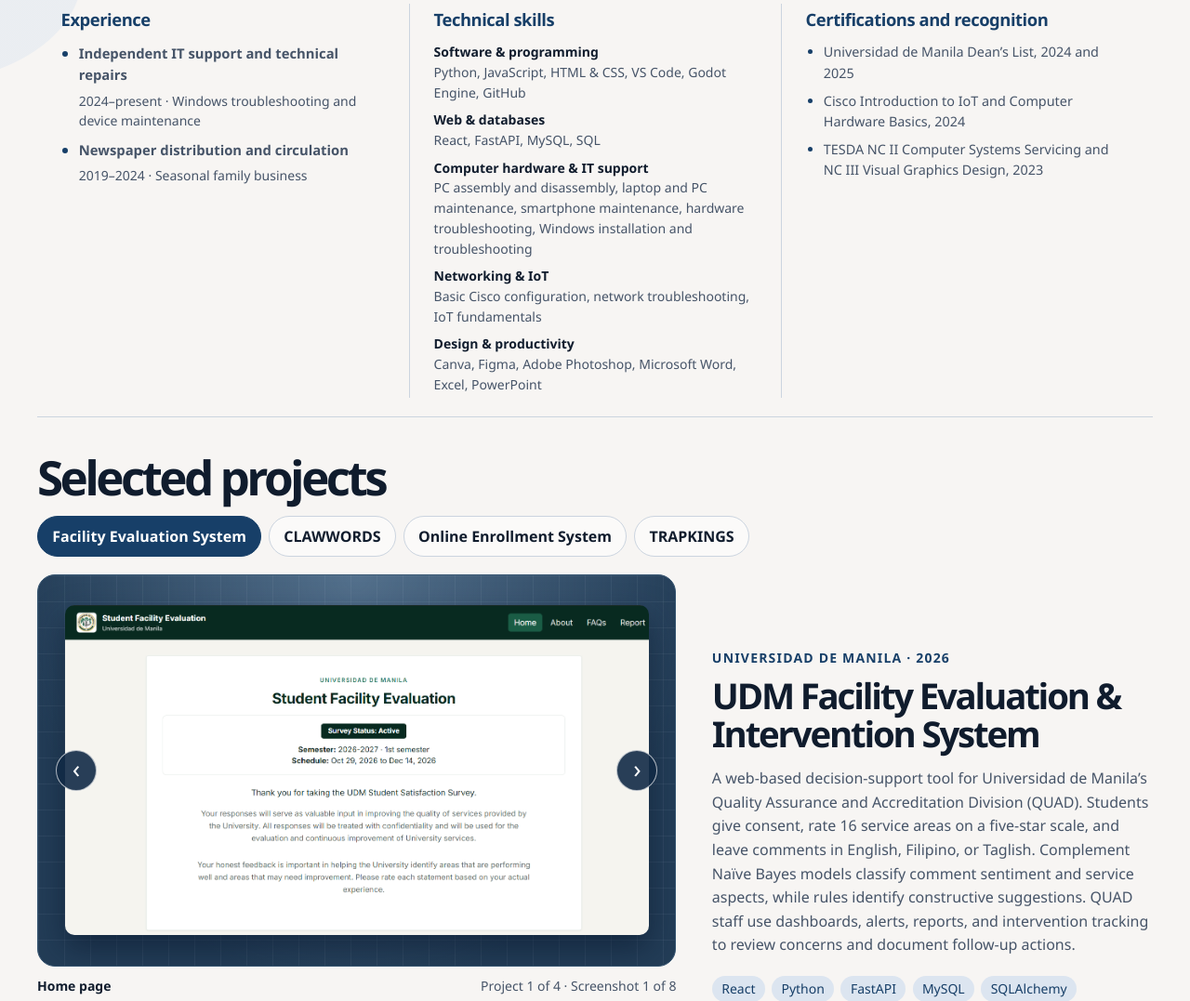
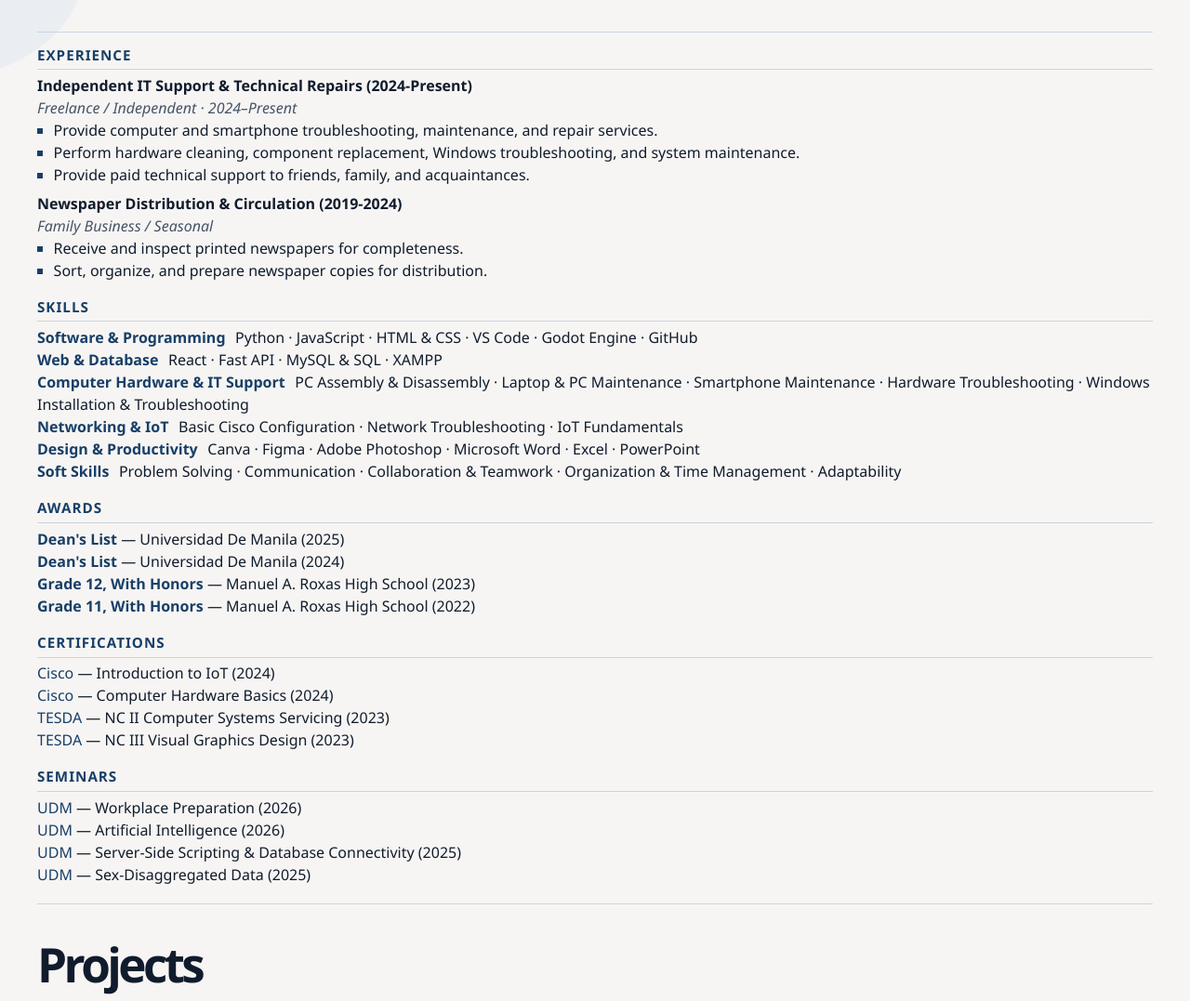
Before and after one commit to clarencebaes/portfolio, a plain HTML site: page index.html in a window 1280 px wide. Shown: the part 519-1596 px from the top of the page at 93% size. Drawn offline with Linux system fonts and the light colour scheme.

Commit message:
Publish final resume and remove enrollment project

```diff
--- a/gallery.js
+++ b/gallery.js
@@ -3,7 +3,7 @@ const projects = [
     title: "UDM Facility Evaluation & Intervention System",
     pickerLabel: "Facility Evaluation System",
     meta: "Universidad de Manila · 2026",
-    description: "A web-based decision-support tool for Universidad de Manila’s Quality Assurance and Accreditation Division (QUAD). Students give consent, rate 16 service areas on a five-star scale, and leave comments in English, Filipino, or Taglish. Complement Naïve Bayes models classify comment sentiment and service aspects, while rules identify constructive suggestions. QUAD staff use dashboards, alerts, reports, and intervention tracking to review concerns and document follow-up actions.",
+    description: "Developed a full-stack web application that collects student ratings and comments across 16 service areas at Universidad de Manila. The semester-specific survey records student consent and accepts five-star ratings and comments in English, Filipino, or Taglish. Complement Naïve Bayes models classify comment sentiment and identify service aspects, while rules flag constructive suggestions. Quality Assurance and Accreditation Division (QUAD) staff can review trends and alerts, generate reports, and track recommended actions through the intervention workflow.",
     stack: ["React", "Python", "FastAPI", "MySQL", "SQLAlchemy", "scikit-learn"],
     screenshots: [
       {
@@ -92,28 +92,6 @@ const projects = [
       thumbnail: `assets/clawwords/${file}-thumb.jpg`,
       width: 1920,
       height: 1080,
-      label,
-      alt,
-      caption
-    }))
-  },
-  {
-    title: "UDM Online Enrollment System",
-    pickerLabel: "Online Enrollment System",
-    meta: "Universidad de Manila · 2026",
-    description: "I built a web application that connects the two sides of Universidad de Manila’s enrollment process. Applicants can read admissions instructions, submit their details, and return through the applicant portal. Staff can filter applications by program, term, or status, enroll accepted applicants, and check section capacity in the roster before exporting it as a CSV.",
-    stack: ["React", "Python", "FastAPI", "MySQL"],
-    screenshots: [
-      ["01-home", 1917, 917, "Home page", "UDM Online Enrollment System landing page with an Enroll Now button", "The landing page gives applicants a clear entry point to enrollment."],
-      ["02-admissions", 1896, 905, "Admissions", "Admissions announcements with application requirements and appointment guidance", "Applicants can review announcements, deadlines, and appointment instructions."],
-      ["03-application", 1887, 906, "Application form", "Blank online admissions application form", "The online form collects the information needed to start an application."],
-      ["04-login", 1900, 906, "Applicant portal", "Applicant portal sign-in screen with an application ID and password form", "Applicants sign in using their application ID and password."],
-      ["05-enrollment", 1917, 910, "Enrollment management", "Admin view with application statuses and an enrolled-student roster populated with demo records", "Staff review applications, enroll accepted students, and filter or export the roster. This screenshot uses demo records."]
-    ].map(([file, width, height, label, alt, caption]) => ({
-      src: `assets/enrollment/${file}.png`,
-      thumbnail: `assets/enrollment/${file}-thumb.jpg`,
-      width,
-      height,
       label,
       alt,
       caption
--- a/index.html
+++ b/index.html
@@ -3,7 +3,7 @@
 <head>
   <meta charset="utf-8">
   <meta name="viewport" content="width=device-width, initial-scale=1">
-  <meta name="description" content="Clarence Baes’s portfolio featuring the Facility Evaluation System, CLAWWORDS, TRAPKINGS, and the UDM Online Enrollment System.">
+  <meta name="description" content="Clarence Baes’s portfolio featuring the Facility Evaluation System, CLAWWORDS, and TRAPKINGS.">
   <meta name="theme-color" content="#F7F5F3">
   <title>Clarence Baes | Project Portfolio</title>
   <link rel="stylesheet" href="styles.css">
@@ -27,7 +27,7 @@
           <p class="eyebrow">About me</p>
           <h1 id="about-title">Clarence Baes</h1>
           <p class="hero-role">BS Information Technology student</p>
-          <p>I’m Clarence Carl Henry J. Baes. I build web applications and games and provide independent IT support. I bring together programming, database development, and design to build tools people can use. When I troubleshoot or work with a team, I listen first, explain solutions clearly, and adapt as priorities change.</p>
+          <p>I am Clarence Carl Henry J. Baes, an Information Technology student with a strong interest in web development, game development, and IT support. I have foundational experience in programming, database management, and digital design, which I apply to developing practical, user-focused solutions. I am committed to continuous learning, effective collaboration, and providing reliable technical support through clear communication, adaptability, and problem-solving.</p>
           <div class="hero-actions">
             <a class="button button-primary" href="#projects">Explore my projects</a>
             <a class="button button-outline" href="assets/clarence-baes-cv.pdf" download="Clarence_Baes_Resume.pdf">Download CV</a>
@@ -38,53 +38,75 @@
           <div><dt>Location</dt><dd>Manila, Philippines</dd></div>
         </dl>
       </div>
-      <div class="resume-grid">
-          <div>
-            <h2>Experience</h2>
-            <ol class="experience-list">
-              <li><h3>Independent IT support and technical repairs</h3><p>2024–present · Windows troubleshooting and device maintenance</p></li>
-              <li><h3>Newspaper distribution and circulation</h3><p>2019–2024 · Seasonal family business</p></li>
-            </ol>
-          </div>
-          <div>
-            <h2>Technical skills</h2>
-            <dl class="skills-list">
-              <div>
-                <dt>Software &amp; programming</dt>
-                <dd>Python, JavaScript, HTML &amp; CSS, VS Code, Godot Engine, GitHub</dd>
-              </div>
-              <div>
-                <dt>Web &amp; databases</dt>
-                <dd>React, FastAPI, MySQL, SQL</dd>
-              </div>
-              <div>
-                <dt>Computer hardware &amp; IT support</dt>
-                <dd>PC assembly and disassembly, laptop and PC maintenance, smartphone maintenance, hardware troubleshooting, Windows installation and troubleshooting</dd>
-              </div>
-              <div>
-                <dt>Networking &amp; IoT</dt>
-                <dd>Basic Cisco configuration, network troubleshooting, IoT fundamentals</dd>
-              </div>
-              <div>
-                <dt>Design &amp; productivity</dt>
-                <dd>Canva, Figma, Adobe Photoshop, Microsoft Word, Excel, PowerPoint</dd>
-              </div>
-            </dl>
-          </div>
-          <div>
-            <h2>Certifications and recognition</h2>
-            <ul class="recognition-list">
-              <li>Universidad de Manila Dean’s List, 2024 and 2025</li>
-              <li>Cisco Introduction to IoT and Computer Hardware Basics, 2024</li>
-              <li>TESDA NC II Computer Systems Servicing and NC III Visual Graphics Design, 2023</li>
+      <div class="resume-content">
+        <section class="resume-section" aria-labelledby="experience-title">
+          <h2 id="experience-title">Experience</h2>
+          <div class="resume-role">
+            <h3>Independent IT Support &amp; Technical Repairs (2024-Present)</h3>
+            <p><em>Freelance / Independent · 2024–Present</em></p>
+            <ul class="resume-bullets">
+              <li>Provide computer and smartphone troubleshooting, maintenance, and repair services.</li>
+              <li>Perform hardware cleaning, component replacement, Windows troubleshooting, and system maintenance.</li>
+              <li>Provide paid technical support to friends, family, and acquaintances.</li>
             </ul>
           </div>
+          <div class="resume-role">
+            <h3>Newspaper Distribution &amp; Circulation (2019-2024)</h3>
+            <p><em>Family Business / Seasonal</em></p>
+            <ul class="resume-bullets">
+              <li>Receive and inspect printed newspapers for completeness.</li>
+              <li>Sort, organize, and prepare newspaper copies for distribution.</li>
+            </ul>
+          </div>
+        </section>
+
+        <section class="resume-section" aria-labelledby="skills-title">
+          <h2 id="skills-title">Skills</h2>
+          <dl class="skills-list">
+            <div><dt>Software &amp; Programming</dt> <dd>Python · JavaScript · HTML &amp; CSS · VS Code · Godot Engine · GitHub</dd></div>
+            <div><dt>Web &amp; Database</dt> <dd>React · Fast API · MySQL &amp; SQL · XAMPP</dd></div>
+            <div><dt>Computer Hardware &amp; IT Support</dt> <dd>PC Assembly &amp; Disassembly · Laptop &amp; PC Maintenance · Smartphone Maintenance · Hardware Troubleshooting · Windows Installation &amp; Troubleshooting</dd></div>
+            <div><dt>Networking &amp; IoT</dt> <dd>Basic Cisco Configuration · Network Troubleshooting · IoT Fundamentals</dd></div>
+            <div><dt>Design &amp; Productivity</dt> <dd>Canva · Figma · Adobe Photoshop · Microsoft Word · Excel · PowerPoint</dd></div>
+            <div><dt>Soft Skills</dt> <dd>Problem Solving · Communication · Collaboration &amp; Teamwork · Organization &amp; Time Management · Adaptability</dd></div>
+          </dl>
+        </section>
+
+        <section class="resume-section" aria-labelledby="awards-title">
+          <h2 id="awards-title">Awards</h2>
+          <ul class="resume-entries">
+            <li><strong>Dean's List</strong> — Universidad De Manila (2025)</li>
+            <li><strong>Dean's List</strong> — Universidad De Manila (2024)</li>
+            <li><strong>Grade 12, With Honors</strong> — Manuel A. Roxas High School (2023)</li>
+            <li><strong>Grade 11, With Honors</strong> — Manuel A. Roxas High School (2022)</li>
+          </ul>
+        </section>
+
+        <section class="resume-section" aria-labelledby="certifications-title">
+          <h2 id="certifications-title">Certifications</h2>
+          <ul class="resume-entries">
+            <li><span>Cisco</span> — Introduction to IoT (2024)</li>
+            <li><span>Cisco</span> — Computer Hardware Basics (2024)</li>
+            <li><span>TESDA</span> — NC II Computer Systems Servicing (2023)</li>
+            <li><span>TESDA</span> — NC III Visual Graphics Design (2023)</li>
+          </ul>
+        </section>
+
+        <section class="resume-section" aria-labelledby="seminars-title">
+          <h2 id="seminars-title">Seminars</h2>
+          <ul class="resume-entries">
+            <li><span>UDM</span> — Workplace Preparation (2026)</li>
+            <li><span>UDM</span> — Artificial Intelligence (2026)</li>
+            <li><span>UDM</span> — Server-Side Scripting &amp; Database Connectivity (2025)</li>
+            <li><span>UDM</span> — Sex-Disaggregated Data (2025)</li>
+          </ul>
+        </section>
       </div>
     </section>
 
     <section id="projects" aria-labelledby="projects-title">
       <div class="section-heading">
-        <h2 id="projects-title">Selected projects</h2>
+        <h2 id="projects-title">Projects</h2>
         <div class="project-picker" id="project-picker" role="group" aria-label="Choose a project" hidden></div>
       </div>
       <div class="showcase">
@@ -106,7 +128,7 @@
         <article class="project-info" aria-labelledby="project-title">
           <p class="eyebrow" id="project-meta">Universidad de Manila · 2026</p>
           <h3 id="project-title">UDM Facility Evaluation &amp; Intervention System</h3>
-          <p class="project-description" id="project-description">A web-based decision-support tool for Universidad de Manila’s Quality Assurance and Accreditation Division (QUAD). Students give consent, rate 16 service areas on a five-star scale, and leave comments in English, Filipino, or Taglish. Complement Naïve Bayes models classify comment sentiment and service aspects, while rules identify constructive suggestions. QUAD staff use dashboards, alerts, reports, and intervention tracking to review concerns and document follow-up actions.</p>
+          <p class="project-description" id="project-description">Developed a full-stack web application that collects student ratings and comments across 16 service areas at Universidad de Manila. The semester-specific survey records student consent and accepts five-star ratings and comments in English, Filipino, or Taglish. Complement Naïve Bayes models classify comment sentiment and identify service aspects, while rules flag constructive suggestions. Quality Assurance and Accreditation Division (QUAD) staff can review trends and alerts, generate reports, and track recommended actions through the intervention workflow.</p>
           <ul class="tech-list" id="project-stack" aria-label="Technologies">
             <li>React</li><li>Python</li><li>FastAPI</li><li>MySQL</li><li>SQLAlchemy</li><li>scikit-learn</li>
           </ul>
--- a/styles.css
+++ b/styles.css
@@ -57,22 +57,18 @@ a { color: inherit; }
 .profile-facts div + div { border-top: 1px solid var(--line); }
 .profile-facts dt { margin-bottom: .2rem; color: var(--muted); font-size: .875rem; }
 .profile-facts dd { margin: 0; color: var(--navy); font-weight: 700; }
-.resume-grid { display: grid; grid-template-columns: repeat(3, minmax(0, 1fr)); border-block: 1px solid var(--line); padding: 1.2rem 0; }
-.resume-grid > div { padding: .25rem clamp(.8rem, 2vw, 1.6rem); }
-.resume-grid > div + div { border-left: 1px solid var(--line); }
-.resume-grid h2, .resume-grid h3 { margin: 0 0 .35rem; font-size: 1rem; }
-.resume-grid h2 { margin-bottom: .75rem; color: var(--navy); font-size: 1.15rem; letter-spacing: -.025em; }
-.resume-grid h3 { font-size: .925rem; }
-.resume-grid p, .resume-grid li { color: var(--muted); line-height: 1.55; }
-.resume-grid p { margin: 0; font-size: .875rem; }
-.skills-list { display: grid; gap: .5rem; margin: 0; font-size: .875rem; line-height: 1.55; }
-.skills-list dt { font-weight: 650; }
-.skills-list dd { margin: 0; color: var(--muted); }
-.experience-list, .recognition-list { margin: 0; padding-left: 1.2rem; }
-.experience-list { list-style: disc; }
-.experience-list li + li, .recognition-list li + li { margin-top: .48rem; }
-.experience-list li::marker, .recognition-list li::marker { color: var(--navy); }
-.recognition-list { font-size: .9rem; }
+.resume-content { padding: .8rem 0 1.2rem; border-block: 1px solid var(--line); text-align: left; }
+.resume-section + .resume-section { margin-top: 1rem; }
+.resume-section { line-height: 1.5; }
+.resume-section h2 { margin: 0 0 .3rem; padding-bottom: .25rem; border-bottom: 1px solid var(--line); color: var(--navy); font-size: .95rem; letter-spacing: .065em; text-transform: uppercase; }
+.resume-role + .resume-role { margin-top: .4rem; }
+.resume-role h3, .resume-role p { margin: 0; font-size: 1rem; }
+.resume-role p { color: var(--muted); }
+.resume-bullets { margin: 0; padding-left: 1.1rem; list-style: square; }
+.resume-bullets li::marker, .resume-entries strong, .resume-entries span, .skills-list dt { color: var(--navy); }
+.skills-list, .resume-entries { margin: 0; padding: 0; list-style: none; }
+.skills-list dt, .skills-list dd { display: inline; margin: 0; }
+.skills-list dt { margin-right: .4rem; font-weight: 700; }
 section { scroll-margin-top: 1rem; }
 .section-heading { padding: clamp(1.8rem, 3vw, 2.8rem) 0 1.15rem; }
 .section-heading h2 { font-size: clamp(2.2rem, 4vw, 3.6rem); }
@@ -163,9 +159,6 @@ dialog::backdrop { background: #0b1524db; }
   .showcase { grid-template-columns: 1fr; gap: 1.4rem; }
   .stage { --stage-height: clamp(230px, 62vw, 450px); }
   .project-info { padding-block: 0; }
-  .resume-grid { grid-template-columns: 1fr; padding-block: .25rem; }
-  .resume-grid > div { padding: 1rem 0; }
-  .resume-grid > div + div { border-left: 0; border-top: 1px solid var(--line); }
 }
 @media (max-width: 520px) {
   .contact-layout { grid-template-columns: 1fr; }
```
Also changed, not shown: assets/enrollment/01-home-thumb.jpg (deleted), assets/enrollment/02-admissions-thumb.jpg (deleted), assets/enrollment/02-admissions.png (deleted), assets/enrollment/03-application-thumb.jpg (deleted), assets/enrollment/03-application.png (deleted), assets/enrollment/04-login-thumb.jpg (deleted), assets/enrollment/05-enrollment-thumb.jpg (deleted), assets/enrollment/05-enrollment.png (deleted), 3 other files.
